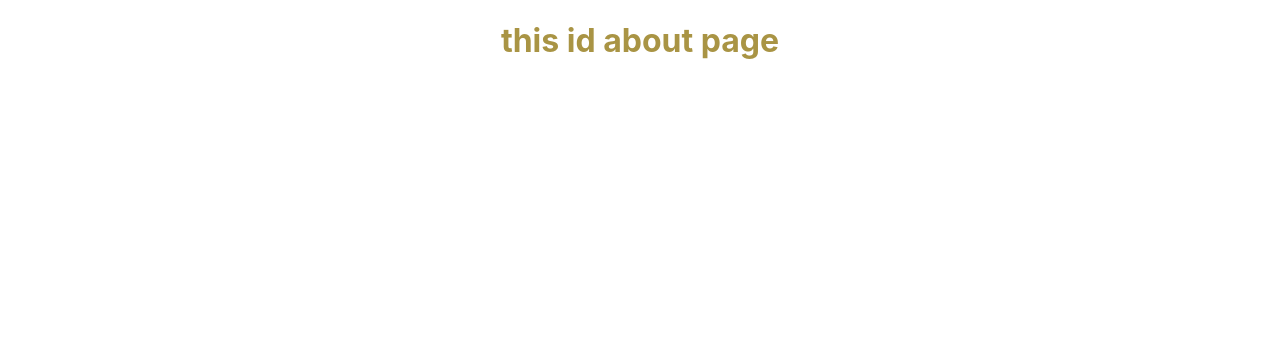
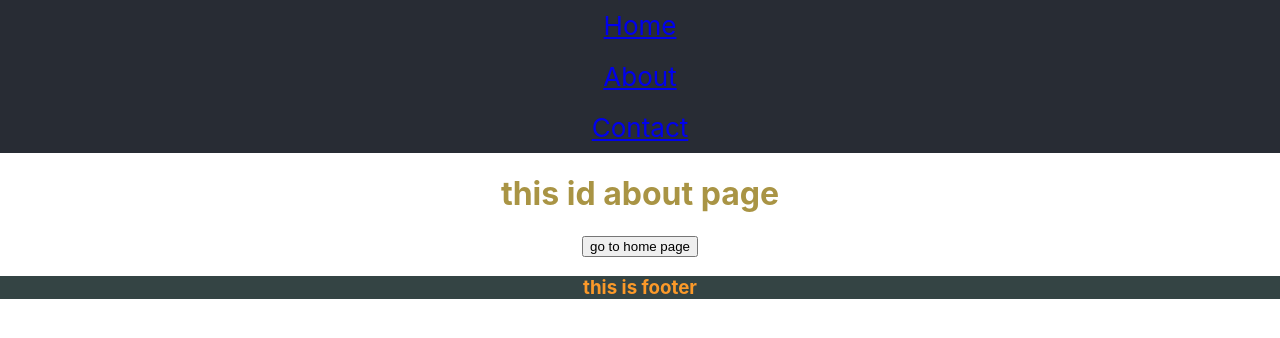
Before and after one commit to Mohammadi2005/myreact, a React (Create React App) app: page /about in a window 1280 px wide. Shown: the top 338 px of the page. Built offline with nearby package versions, Linux system fonts and the light colour scheme.

Commit message:
nav and footer

```diff
--- a/src/App.js
+++ b/src/App.js
@@ -4,21 +4,33 @@ import axios from "axios";
 import Home from "./components/Pages/Home";
 import {About} from "./components/Pages/About";
 import Contact from "./components/Pages/Contact";
+import Profile from "./components/Pages/Profile";
 import {Error404} from "./components/Pages/Error404";
-import {BrowserRouter as Router, Routes, Route} from "react-router-dom"
+import {BrowserRouter as Router, Routes, Route, Link} from "react-router-dom"
+import {Nav} from "./components/Pages/nav";
 
 function App() {
 
     return (
-        <div className="App">
+        <div className={style.App}>
             <Router>
-                <Routes>
+                {/*<nav className={style.AppHeader}>*/}
+                {/*    <Link to="/" style={{padding:'10px'}}>Home</Link>*/}
+                {/*    <Link to="/about" style={{padding:'10px'}}>About</Link>*/}
+                {/*    <Link to="/contact" style={{padding:'10px'}}>Contact</Link>*/}
+                {/*</nav>*/}
+                <Nav/>
+                <Routes style={{width:'800px', height:'800px'}}>
                     <Route path="/" element={<Home/>} />
                     <Route path="/about" element={<About/>} />
                     <Route path="/contact" element={<Contact/>} />
+                    <Route path="/profile/:name" element={<Profile/>} />
                     <Route path="*" element={<Error404/>} />
                     {/*<Route path="*" element={<h1>Page Not Found 404</h1>} />*/}
                 </Routes>
+                <footer>
+                    <h3 style={{backgroundColor:"#344444" , color:"#FB9929"}}>this is footer</h3>
+                </footer>
             </Router>
         </div>
     );
--- a/src/App.module.css
+++ b/src/App.module.css
@@ -25,9 +25,9 @@
   }
 }
 
-.App-header {
+.AppHeader {
   background-color: #282c34;
-  min-height: 100vh;
+  /*min-height: 100vh;*/
   display: flex;
   flex-direction: column;
   align-items: center;
--- a/src/components/Pages/About.js
+++ b/src/components/Pages/About.js
@@ -1,7 +1,12 @@
+import {useNavigate} from "react-router-dom";
+
 export const About = () => {
+
+    let navigate = useNavigate();
     return (
         <div style={{color:"#A99444", textAlign:"center"}}>
             <h1>this id about page</h1>
+            <button onClick={()=>{navigate("/")}}>go to home page</button>
         </div>
     )
 }
--- /dev/null
+++ b/src/components/Pages/Profile.js
@@ -0,0 +1,11 @@
+import {useParams} from "react-router-dom"
+
+function Profile() {
+    const {name} = useParams()
+    return (
+        <div>
+            <h2>this is profile of {name}</h2>
+        </div>
+    )
+}
+export default Profile
--- /dev/null
+++ b/src/components/Pages/nav.js
@@ -0,0 +1,12 @@
+import style from "../../App.module.css";
+import {Link} from "react-router-dom";
+
+export const Nav = () => {
+    return (
+        <nav className={style.AppHeader}>
+            <Link to="/" style={{padding:'10px'}}>Home</Link>
+            <Link to="/about" style={{padding:'10px'}}>About</Link>
+            <Link to="/contact" style={{padding:'10px'}}>Contact</Link>
+        </nav>
+    )
+}
```
